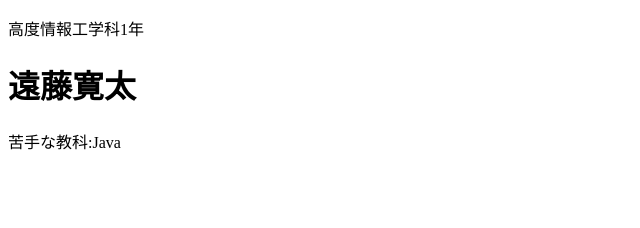
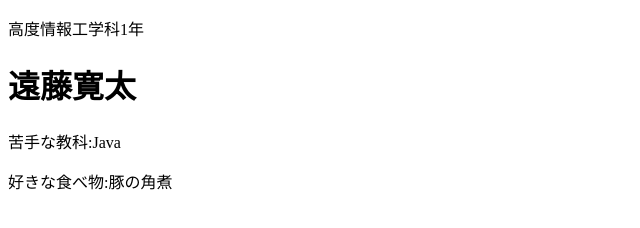
Before and after one commit to Kuya0307/branch-test, a plain HTML site: page profile_B.html in a window 1280 px wide. Shown: the whole page, without its empty margins (0-640 px from the left). Drawn offline with Linux system fonts and the light colour scheme.

Commit message:
再提出3

```diff
--- a/profile_B.html
+++ b/profile_B.html
@@ -9,5 +9,6 @@
     <p>高度情報工学科1年</p>
     <h1>遠藤寛太</h1>
     <p>苦手な教科:Java</p>
+    <p>好きな食べ物:豚の角煮</p>
 </body>
 </html>
```
